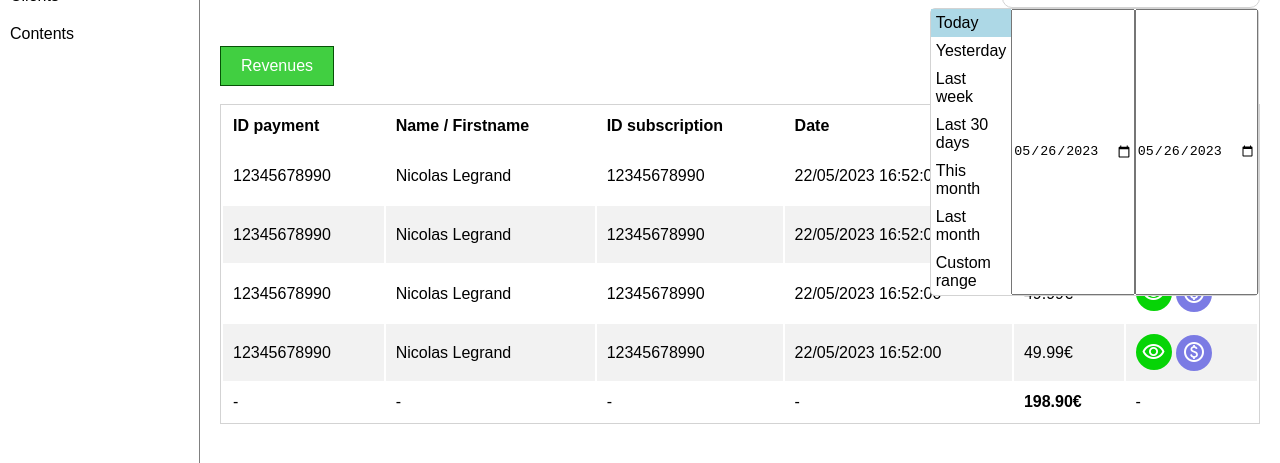
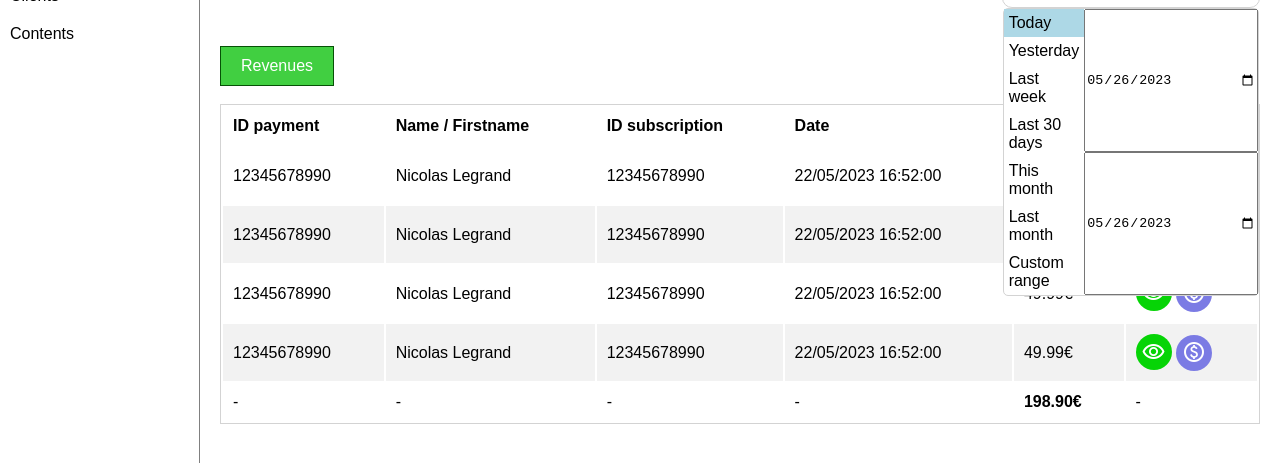
Before and after one commit to Alekseypavlov14/html-css-project, a plain HTML site: page revenues.html in a window 1280 px wide. Both pictures are taken after a click on the picture 1020 px from the left and 107 px from the top of the page. Shown: the part 119-582 px from the top of the page. Drawn offline with nearby package versions, Linux system fonts and the light colour scheme.

Commit message:
changed calendar menu

```diff
--- a/revenues.html
+++ b/revenues.html
@@ -68,8 +68,10 @@
               <div class="calendar__menu__link" id="calendar-range-last-month">Last month</div>
               <div class="calendar__menu__link" id="calendar-range-custom">Custom range</div>
             </div>
-            <input type="date" class="calendar__menu__date-input" id="calendar-start-date-input">
-            <input type="date" class="calendar__menu__date-input" id="calendar-finish-date-input">
+            <div class="calendar__inputs">
+              <input type="date" class="calendar__menu__date-input" id="calendar-start-date-input">
+              <input type="date" class="calendar__menu__date-input" id="calendar-finish-date-input">
+            </div>
           </div>
         </div>
       </div>
--- a/style.css
+++ b/style.css
@@ -154,6 +154,13 @@ h1 {
   border-radius: 5px;
   display: flex;
 }
+.calendar__inputs {
+  flex: 1 1 auto;
+}
+.calendar__menu__date-input {
+  width: 100%;
+  height: 50%;
+}
 .calendar:not(.calendar--active) .calendar__menu {
   display: none;
 }
```
